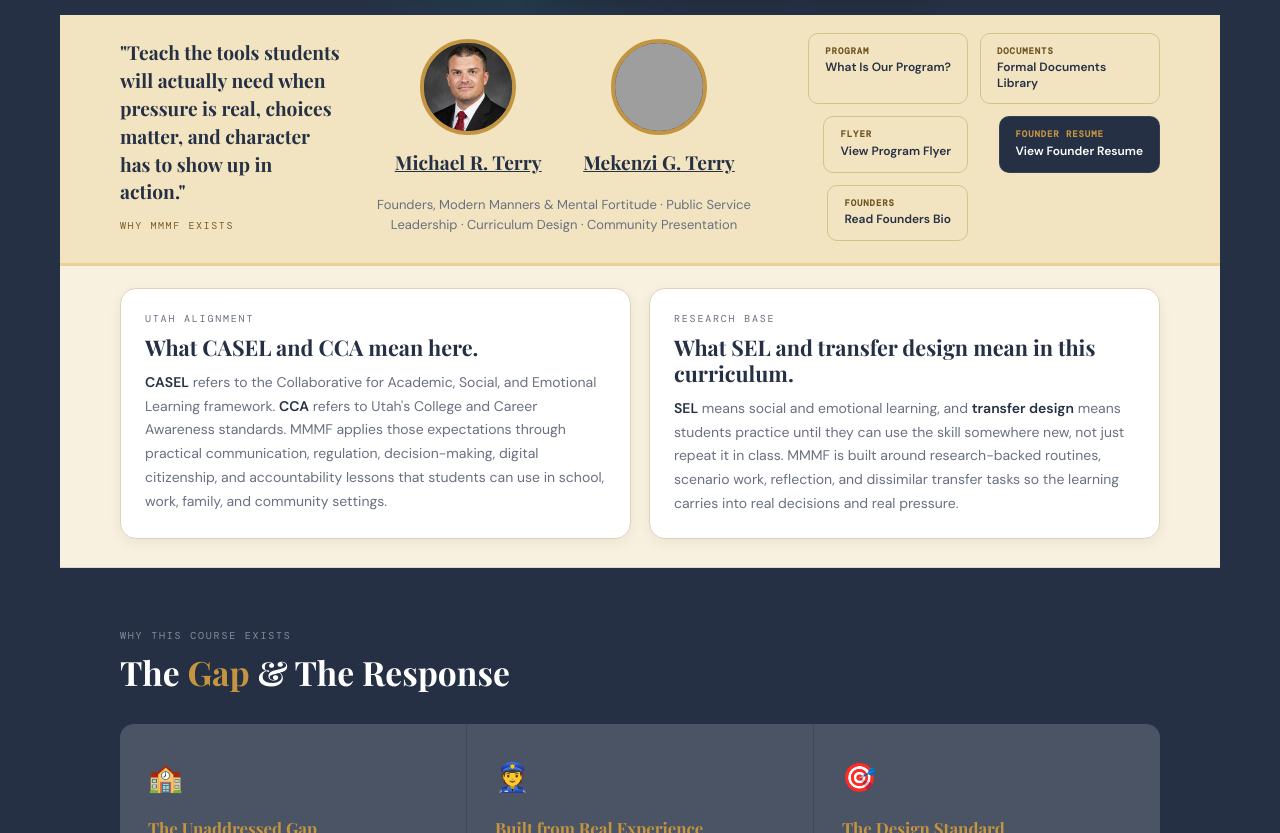
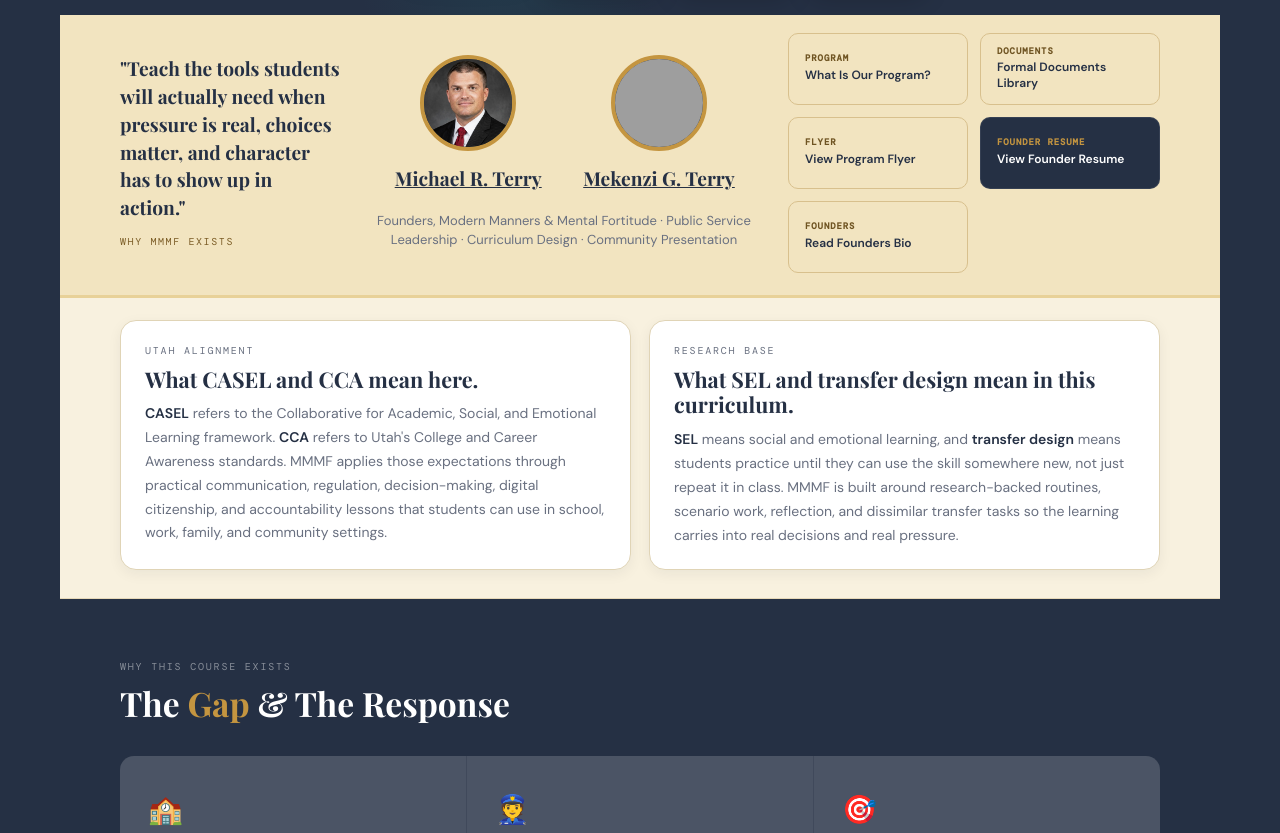
Before and after one commit to readyforreallife/readyforreal.life, a plain HTML site: page docs/index.html in a window 1280 px wide. Shown: the part 977-1810 px from the top of the page. Drawn offline with nearby package versions, Linux system fonts and the light colour scheme; no server answers; grey boxes are pictures that could not be loaded; a web font is replaced by a local one.

Commit message:
Align homepage founder action cards

```diff
--- a/docs/index.html
+++ b/docs/index.html
@@ -153,12 +153,17 @@
   color: #fff;
   border-radius: 10px;
   padding: 12px 16px;
+  min-height: 72px;
+  width: 100%;
   font-size: 12px;
   font-weight: 600;
   line-height: 1.3;
   text-decoration: none;
   border: 1px solid rgba(255,255,255,.08);
   transition: transform .18s ease, box-shadow .18s ease, background .18s ease;
+  display: flex;
+  flex-direction: column;
+  justify-content: center;
 }
 .bio-link span {
   display: block;
```
